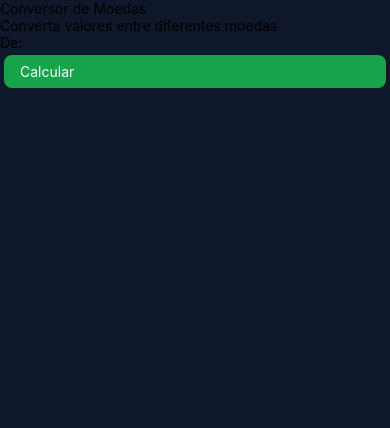
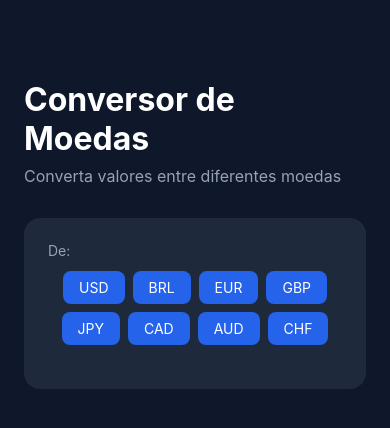
Before and after one commit to iago193/conversor-app, a React Native app: screen / in a window 390 px wide. Shown: the top 428 px of the page. Built offline with nearby package versions, Linux system fonts and the light colour scheme.

Commit message:
btns feitos

```diff
--- a/App.js
+++ b/App.js
@@ -9,6 +9,7 @@ import {
 } from "react-native";
 import { ButtonInitConvert } from "./src/components/button";
 import { styles } from "./app.styles";
+import { currencies } from "./src/constants/currencies";
 
 export default function App() {
   return (
@@ -17,15 +18,25 @@ export default function App() {
       style={styles.container}
     >
       <ScrollView style={styles.scrollView}>
-        <View>
-          <StatusBar style="auto" />
-          <View>
-            <Text>Conversor de Moedas</Text>
-            <Text>Converta valores entre diferentes moedas</Text>
+        <View style={styles.content}>
+          <StatusBar style="light" />
+          <View style={styles.header}>
+            <Text style={styles.title}>Conversor de Moedas</Text>
+            <Text style={styles.subTitle}>
+              Converta valores entre diferentes moedas
+            </Text>
           </View>
-          <View>
-            <Text>De:</Text>
-            <ButtonInitConvert variant="secondary" />
+          <View style={styles.card}>
+            <Text style={styles.label}>De:</Text>
+            <View style={styles.currencyGrid}>
+              {currencies.map((value, index) => (
+                <ButtonInitConvert
+                  key={index}
+                  variant="primary"
+                  text={value.code}
+                />
+              ))}
+            </View>
           </View>
         </View>
       </ScrollView>
--- a/app.styles.js
+++ b/app.styles.js
@@ -45,5 +45,14 @@ export const styles = StyleSheet.create({
         color: colors.textSecondary,
         marginBottom: 8,
         fontSize: 14,
+    },
+
+    currencyGrid: {
+        flexDirection: 'row',
+        flexWrap: 'wrap',
+        marginHorizontal: -4,
+        marginBottom: 16,
+        alignItems: 'center',
+        justifyContent: 'center',
     }
 })
--- a/src/components/button/index.js
+++ b/src/components/button/index.js
@@ -1,7 +1,7 @@
 import { Text, TouchableOpacity } from "react-native";
 import { styles } from "./styles";
 
-export function ButtonInitConvert({ variant = "primary", onPress }) {
+export function ButtonInitConvert({ variant = "primary", onPress, text }) {
   return (
     <TouchableOpacity onPress={onPress}>
       <Text
@@ -10,7 +10,7 @@ export function ButtonInitConvert({ variant = "primary", onPress }) {
           variant === "primary" ? styles.buttonPrimary : styles.buttonSecondary
         ]}
       >
-        Calcular
+        {text}
       </Text>
     </TouchableOpacity>
   );
```
